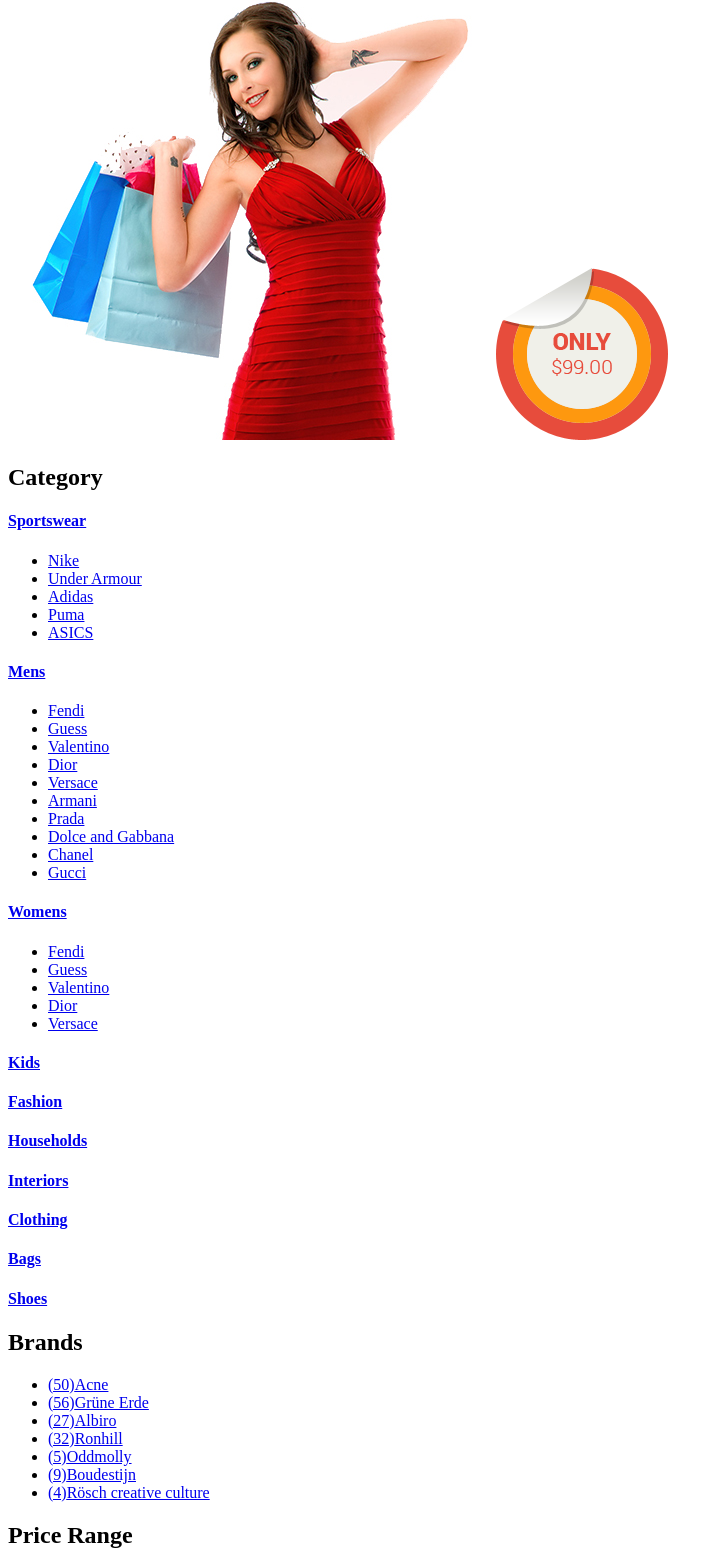
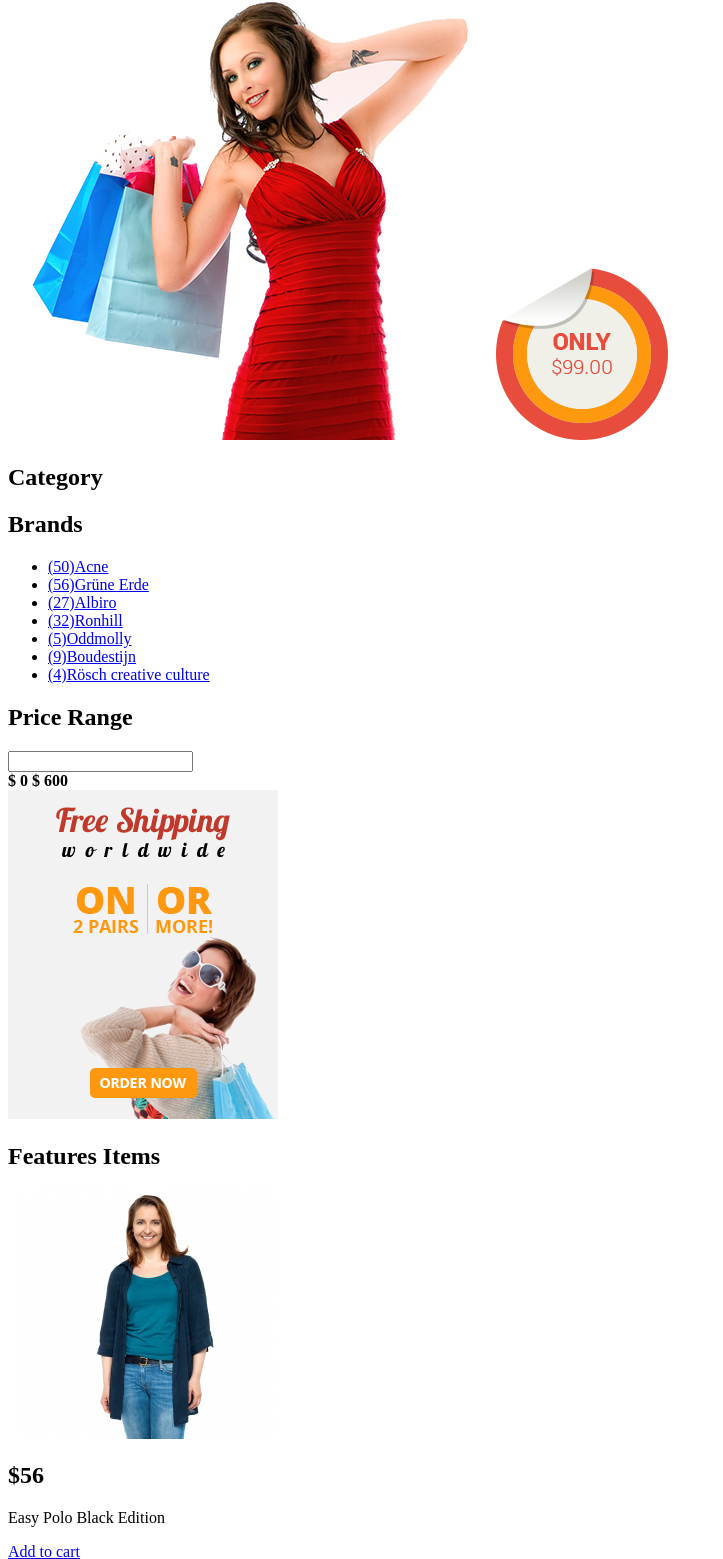
Before and after one commit to alexey-ringo/yii2-shopping-cart, a Yii app: template frontend/views/site/index.php in a window 1280 px wide. Shown: the part 2258-3817 px from the top of the page, without its empty margins (0-723 px from the left). Run offline with PHP 8.4 and a stand-in for Yii, Linux system fonts and the light colour scheme; the template is opened without the code that fills it, so the values that code supplies are empty; some libraries are stand-ins or nearby versions.

Commit message:
widget Category - routing

```diff
--- a/frontend/components/MenuWidget.php
+++ b/frontend/components/MenuWidget.php
@@ -15,7 +15,7 @@ class MenuWidget extends Widget {
     //Здесь хранится дерево - результат работы функции, которая построит из обычного массива массив дерева (визуально видно вложенность категорий)
     public $tree;
 
-    //Хранится готовый html-аод в зависимости от типа шаблона, определенного в $tpl
+    //Хранится сгенеренный html-код в зависимости от типа шаблона, определенного в $tpl
     public $menuHtml;
 
     public function init() {
@@ -31,7 +31,7 @@ class MenuWidget extends Widget {
     }
 
     public function run() {
-        //indexBy() приводит в соответствие (переиндексирует) идентификаторы массива с переданным в функцию полем (ключевое поле = 'id') -
+        //indexBy() перенумеровывает идентификаторы массива для соответвия (совпадения) с переданным в функцию полем (ключевое поле = 'id')
         $this->data = Category::find()->indexBy('id')->asArray()->all();
         $this->tree = $this->getTree();
         $this->menuHtml = $this->getMenuHtml($this->tree);
--- a/frontend/components/menu_tpl/menu.php
+++ b/frontend/components/menu_tpl/menu.php
@@ -1,5 +1,7 @@
+<?php use yii\helpers\Url; ?>
+
 <li>
-    <a href=""><?=$category['name']; ?>
+    <a href="<?=Url::to(['category/view', 'id' => $category['id']]); ?>"><?=$category['name']; ?>
         <?php if( isset($category['childs']) ): ?>
             <span class="badge pull-right">
               <i class="fa fa-plus"></i>
--- a/frontend/config/main.php
+++ b/frontend/config/main.php
@@ -42,6 +42,9 @@ return [
             'enablePrettyUrl' => true,
             'showScriptName' => false,
             'rules' => [
+                //как должна выглядеть реальная ссылка => controller/action
+                //в данном примере после категории по маске только цифровые значения
+                'category/<id:\d+>' => 'category/view',
             ],
         ],
     ],
--- a/frontend/views/site/index.php
+++ b/frontend/views/site/index.php
@@ -79,115 +79,8 @@ $this->title = 'My Yii Application';
 						<h2>Category</h2>
 
 						<ul class="catalog category-products">
-						<?= MenuWidget::widget(['tpl' => 'menu']); ?>
+							<?= MenuWidget::widget(['tpl' => 'menu']); ?>
 						</ul>
-
-						<div class="panel-group category-products" id="accordian"><!--category-productsr-->
-							<div class="panel panel-default">
-								<div class="panel-heading">
-									<h4 class="panel-title">
-										<a data-toggle="collapse" data-parent="#accordian" href="#sportswear">
-											<span class="badge pull-right"><i class="fa fa-plus"></i></span>
-											Sportswear
-										</a>
-									</h4>
-								</div>
-								<div id="sportswear" class="panel-collapse collapse">
-									<div class="panel-body">
-										<ul>
-											<li><a href="#">Nike </a></li>
-											<li><a href="#">Under Armour </a></li>
-											<li><a href="#">Adidas </a></li>
-											<li><a href="#">Puma</a></li>
-											<li><a href="#">ASICS </a></li>
-										</ul>
-									</div>
-								</div>
-							</div>
-							<div class="panel panel-default">
-								<div class="panel-heading">
-									<h4 class="panel-title">
-										<a data-toggle="collapse" data-parent="#accordian" href="#mens">
-											<span class="badge pull-right"><i class="fa fa-plus"></i></span>
-											Mens
-										</a>
-									</h4>
-								</div>
-								<div id="mens" class="panel-collapse collapse">
-									<div class="panel-body">
-										<ul>
-											<li><a href="#">Fendi</a></li>
-											<li><a href="#">Guess</a></li>
-											<li><a href="#">Valentino</a></li>
-											<li><a href="#">Dior</a></li>
-											<li><a href="#">Versace</a></li>
-											<li><a href="#">Armani</a></li>
-											<li><a href="#">Prada</a></li>
-											<li><a href="#">Dolce and Gabbana</a></li>
-											<li><a href="#">Chanel</a></li>
-											<li><a href="#">Gucci</a></li>
-										</ul>
-									</div>
-								</div>
-							</div>
-
-							<div class="panel panel-default">
-								<div class="panel-heading">
-									<h4 class="panel-title">
-										<a data-toggle="collapse" data-parent="#accordian" href="#womens">
-											<span class="badge pull-right"><i class="fa fa-plus"></i></span>
-											Womens
-										</a>
-									</h4>
-								</div>
-								<div id="womens" class="panel-collapse collapse">
-									<div class="panel-body">
-										<ul>
-											<li><a href="#">Fendi</a></li>
-											<li><a href="#">Guess</a></li>
-											<li><a href="#">Valentino</a></li>
-											<li><a href="#">Dior</a></li>
-											<li><a href="#">Versace</a></li>
-										</ul>
-									</div>
-								</div>
-							</div>
-							<div class="panel panel-default">
-								<div class="panel-heading">
-									<h4 class="panel-title"><a href="#">Kids</a></h4>
-								</div>
-							</div>
-							<div class="panel panel-default">
-								<div class="panel-heading">
-									<h4 class="panel-title"><a href="#">Fashion</a></h4>
-								</div>
-							</div>
-							<div class="panel panel-default">
-								<div class="panel-heading">
-									<h4 class="panel-title"><a href="#">Households</a></h4>
-								</div>
-							</div>
-							<div class="panel panel-default">
-								<div class="panel-heading">
-									<h4 class="panel-title"><a href="#">Interiors</a></h4>
-								</div>
-							</div>
-							<div class="panel panel-default">
-								<div class="panel-heading">
-									<h4 class="panel-title"><a href="#">Clothing</a></h4>
-								</div>
-							</div>
-							<div class="panel panel-default">
-								<div class="panel-heading">
-									<h4 class="panel-title"><a href="#">Bags</a></h4>
-								</div>
-							</div>
-							<div class="panel panel-default">
-								<div class="panel-heading">
-									<h4 class="panel-title"><a href="#">Shoes</a></h4>
-								</div>
-							</div>
-						</div><!--/category-products-->
 
 						<div class="brands_products"><!--brands_products-->
 							<h2>Brands</h2>
```
Also changed, not shown: 1 other file.
